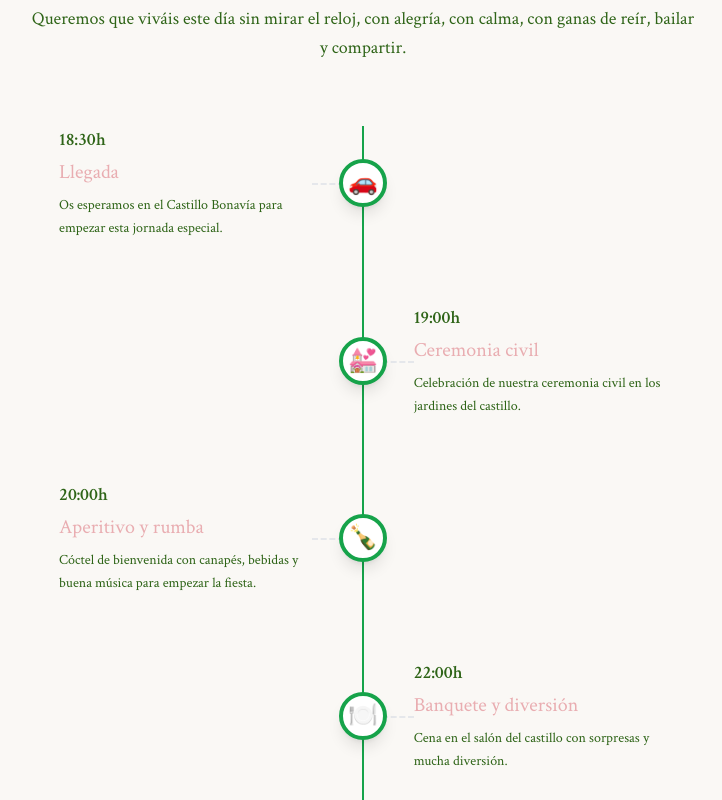
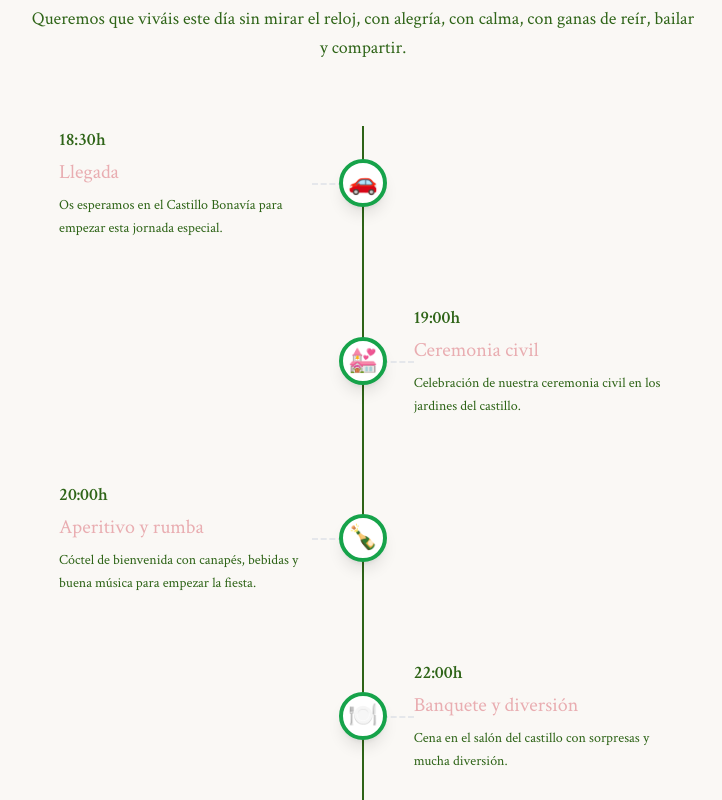
Before and after one commit to diegomorcillod/web-wedding, a React (Vite) app: page / in a window 1280 px wide. Shown: the part 1840-2640 px from the top of the page, without its empty margins (277-999 px from the left). Built offline with nearby package versions, Linux system fonts and the light colour scheme; a web font is replaced by a local one.

Commit message:
Cambiar color de línea del timeline a canva-green

```diff
--- a/src/components/TimelineSection.tsx
+++ b/src/components/TimelineSection.tsx
@@ -38,11 +38,11 @@ const TimelineSection: React.FC = () => {
     <section className="mt-16 max-w-2xl mx-auto">
       <div className="relative px-8">
         {/* Línea vertical central */}
-        <div className="absolute left-1/2 top-0 bottom-0 w-0.5 bg-wedding-green-600 transform -translate-x-1/2 opacity-30"></div>
+        <div className="absolute left-1/2 top-0 bottom-0 w-0.5 bg-canva-green transform -translate-x-1/2 opacity-30"></div>
 
         {/* Línea animada que crece con el scroll */}
         <div
-          className="absolute left-1/2 top-0 w-0.5 bg-wedding-green-600 transform -translate-x-1/2 transition-all duration-700 ease-out"
+          className="absolute left-1/2 top-0 w-0.5 bg-canva-green transform -translate-x-1/2 transition-all duration-700 ease-out"
           style={{
             height: visibleItems.includes(weddingConfig.schedule.length - 1)
               ? '100%'
```
